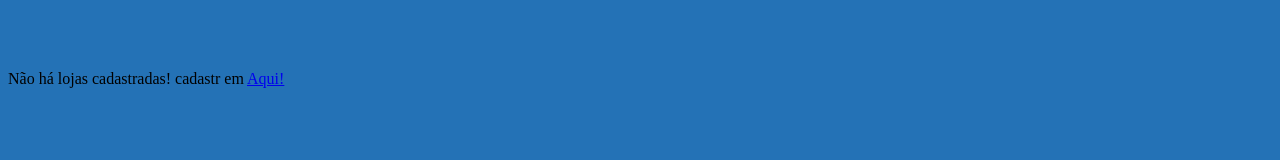
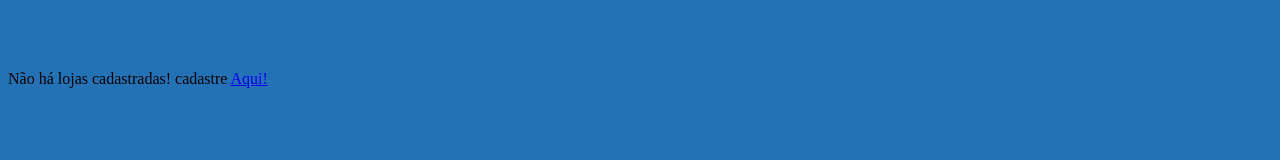
Before and after one commit to Dav1Samu3l/Pharm, a React (Vite) app: page /Lojas in a window 1280 px wide. Shown: the part 219-379 px from the top of the page. Built offline with nearby package versions, Linux system fonts and the light colour scheme.

Commit message:
prevençao de mostrar a img

```diff
--- a/src/Components/Pages/Lojas/CardLojas.jsx
+++ b/src/Components/Pages/Lojas/CardLojas.jsx
@@ -18,12 +18,7 @@ function ListaDeLoja() {
     <>
       <BodyContainer> <h1>Opções de lojas</h1></BodyContainer>
 
-      {formValuesList.length === 0 ? (
-        <>
-          <p>Não há lojas cadastradas! cadastr em  <Link to="/Cadastro-de-lojas">Aqui!</Link> </p>
-          <IoIosSad style={{ width: '50%', height: '50%' }} alt="imagem padrão" />
-        </>
-      ) : (
+      {formValuesList.length !== 0 ? (
         <BodyContainer>
           {formValuesList.map((formValues, index) => (
             <Card key={index}>
@@ -42,6 +37,11 @@ function ListaDeLoja() {
             </Card>
           ))}
         </BodyContainer>
+      ) : (
+        <div id="aviso">
+          <p>Não há lojas cadastradas! cadastre <Link to="/Cadastro-de-lojas">Aqui!</Link> </p>
+          <IoIosSad style={{ width: '50%', height: '50%' }} alt="imagem padrão" />
+        </div>
 
 
       )}
--- a/src/Components/style/Card-style.jsx
+++ b/src/Components/style/Card-style.jsx
@@ -24,6 +24,7 @@ display: flex;
   width: 300px;
 
 
+
   h2 {
     font-size: 20px;
     margin-bottom: 10px;
@@ -42,9 +43,6 @@ display: flex;
     margin-bottom: 0;
   }
 
-  div .img {
-   align-items: center;
 
-  }
 `;
 export default Card;
```
